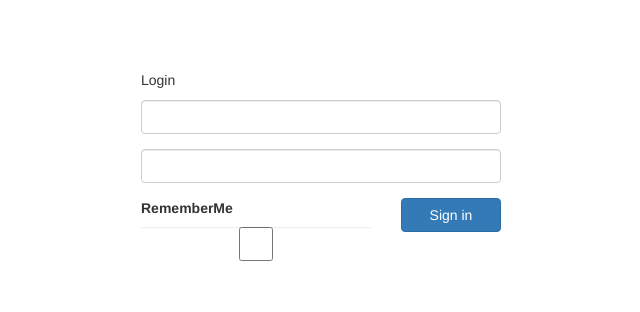
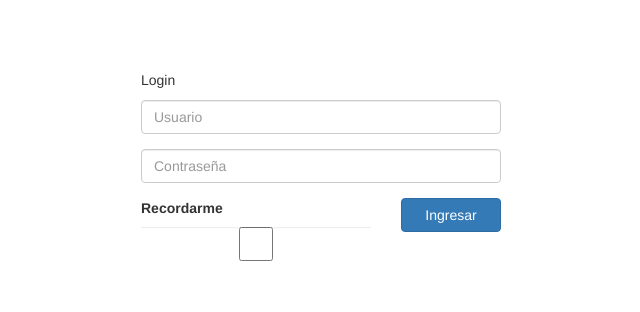
Before and after one commit to jemmno/pasarela, a Yii app: template views/site/login.php in a window 1280 px wide. Shown: the top 312 px of the page, without its empty margins (319-959 px from the left). Run offline with PHP 8.4 and a stand-in for Yii, Linux system fonts and the light colour scheme; the template is opened without the code that fills it, so the values that code supplies are empty; form fields are guessed from the names that the template uses; some libraries are stand-ins or nearby versions.

Commit message:
traducir login

```diff
--- a/models/LoginForm.php
+++ b/models/LoginForm.php
@@ -48,7 +48,7 @@ class LoginForm extends Model
             $user = $this->getUser();
 
             if (!$user || !$user->validatePassword($this->password)) {
-                $this->addError($attribute, 'Incorrect username or password.');
+                $this->addError($attribute, 'Usuario o contraseña incorrecto.');
             }
         }
     }
--- a/views/site/login.php
+++ b/views/site/login.php
@@ -31,19 +31,19 @@ $fieldOptions2 = [
         <?= $form
             ->field($model, 'username', $fieldOptions1)
             ->label(false)
-            ->textInput(['placeholder' => $model->getAttributeLabel('username')]) ?>
+            ->textInput(['placeholder' => 'Usuario' ]) ?>
 
         <?= $form
             ->field($model, 'password', $fieldOptions2)
             ->label(false)
-            ->passwordInput(['placeholder' => $model->getAttributeLabel('password')]) ?>
+            ->passwordInput(['placeholder' => 'Contraseña']) ?>
 
         <div class="row">
             <div class="col-xs-8">
-                <?= $form->field($model, 'rememberMe')->checkbox() ?>
+                <?= $form->field($model, 'rememberMe')->checkbox()->label('Recordarme') ?>
             </div>
             <div class="col-xs-4">
-                <?= Html::submitButton('Sign in', ['class' => 'btn btn-primary btn-block btn-flat', 'name' => 'login-button']) ?>
+                <?= Html::submitButton('Ingresar', ['class' => 'btn btn-primary btn-block btn-flat', 'name' => 'login-button']) ?>
             </div>
         </div>
 
```
